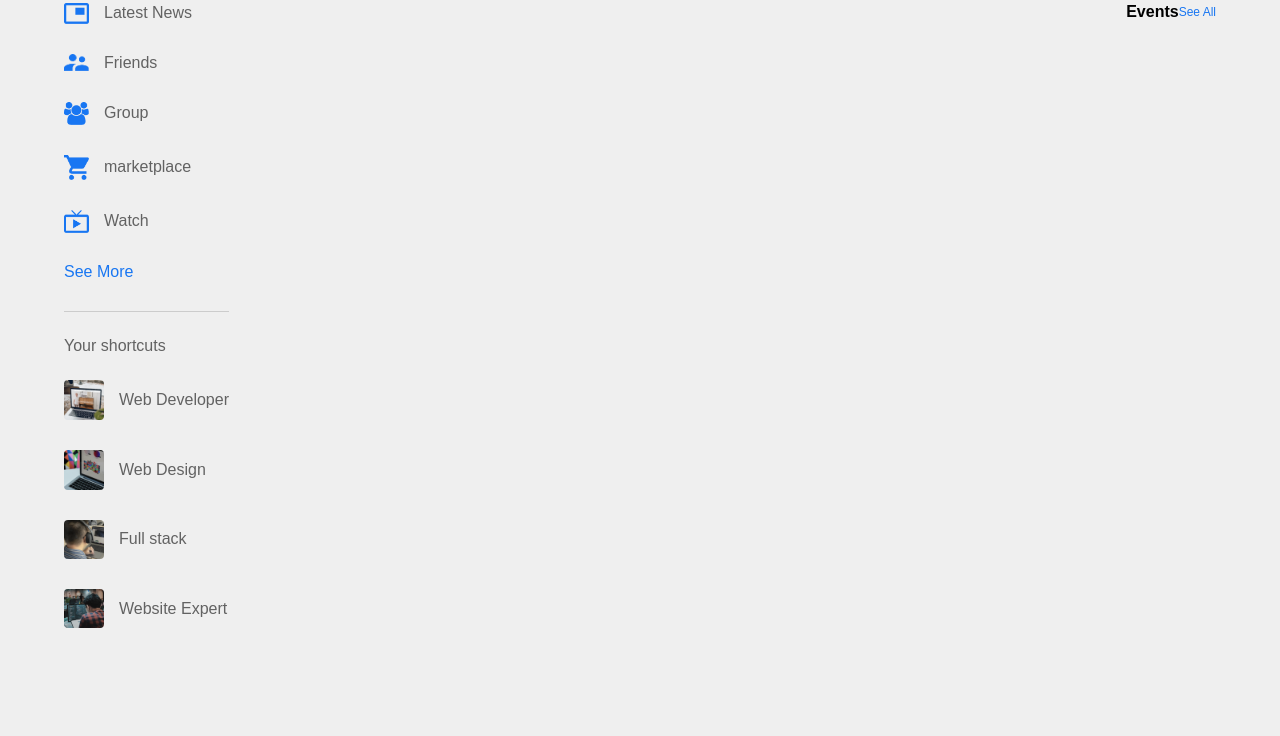
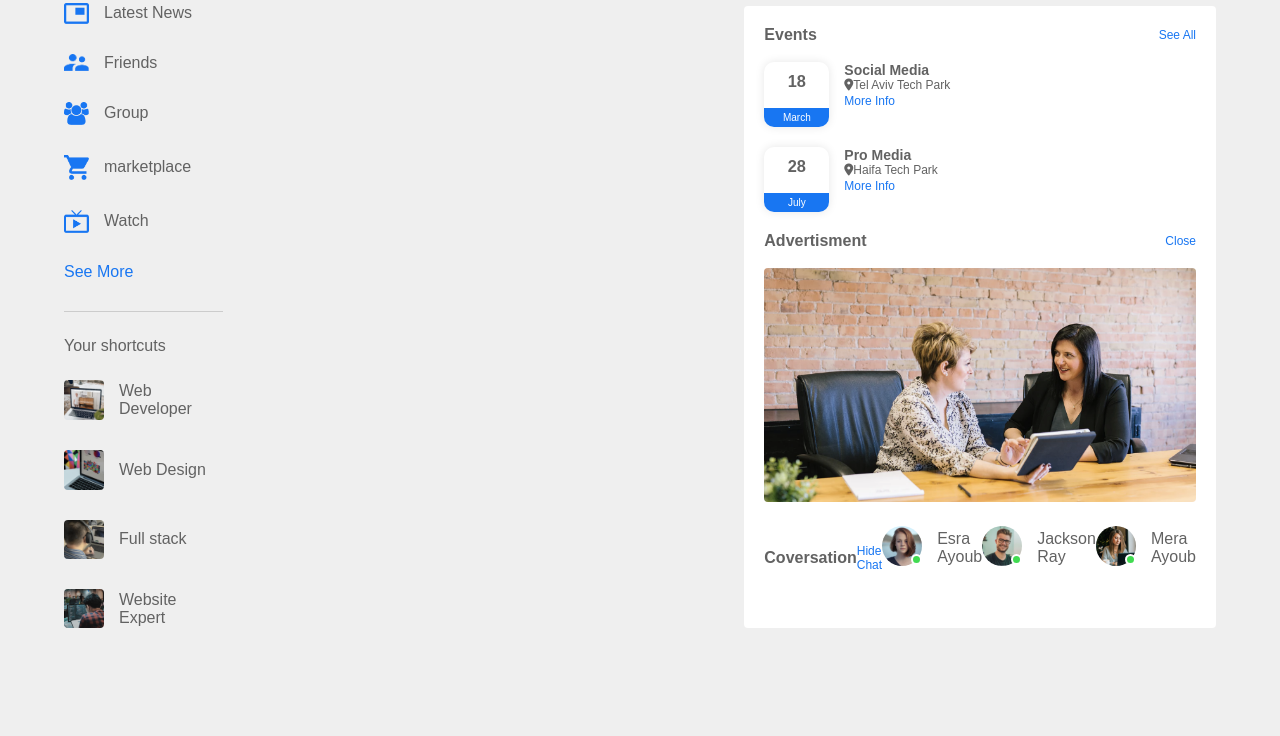
Before and after one commit to Esraaay12/FacebookP, a plain HTML site: page index.html in a window 1280 px wide. Shown: the part 64-800 px from the top of the page. Drawn offline with Linux system fonts and the light colour scheme.

Commit message:
add this New

```diff
--- a/index.html
+++ b/index.html
@@ -5,6 +5,7 @@
     <meta name="viewport" content="width=device-width, initial-scale=1.0">
     <title>FacebookWeb</title>
     <link rel="stylesheet" href="style.css">
+    <script src="https://kit.fontawesome.com/c4254e24a8.js" crossorigin="anonymous"></script>
 </head>
 <body>
     <nav>
@@ -47,14 +48,60 @@
             </div>
         </div>
         <div class="main-content"></div>
-        <div class="right-sidebare">
+    <div class="right-sidebar">
             <div class="sidebare-title">
                 <h4>Events</h4>
                 <a href="#"> See All </a>
             </div>
-
+            <div class="event">
+                <div class="left-event">
+                    <h3>18</h3>
+                    <span>March</span>
+                </div>
+                <div class="right-event">
+                    <h4>Social Media</h4>
+                    <p><i class="fas fa-map-marker-alt"></i>Tel Aviv Tech Park </p>
+                    <a href="#">More Info</a>
+                </div>
+            </div>
+            <div class="event">
+                <div class="left-event">
+                    <h3>28</h3>
+                    <span>July</span>
+                </div>
+                <div class="right-event">
+                    <h4>Pro Media</h4>
+                    <p><i class="fas fa-map-marker-alt"></i>Haifa Tech Park </p>
+                    <a href="#">More Info</a>
+                </div>
+            </div>
+            <div class="sidebare-title">
+                <h4>Advertisment</h4>
+                <a href="#"> Close </a>
+        </div>
+        <img src="images/advertisement.png" class="sidebare-ads">
+        <div class="sidebare-title">
+            <h4>Coversation</h4>
+            <a href="#"> Hide Chat </a>
+        <div class="online-list">
+            <div class="online">
+                <img src="images/member-1.png">
+            </div>
+            <p>Esra Ayoub</p>
+        </div>
+        <div class="online-list">
+            <div class="online">
+                <img src="images/member-2.png">
+            </div>
+            <p>Jackson Ray</p>
+        </div>
+        <div class="online-list">
+            <div class="online">
+                <img src="images/member-3.png">
+            </div>
+            <p>Mera Ayoub</p>
         </div>
     </div>
-
+ </div>
 </body>
 </html>
--- a/style.css
+++ b/style.css
@@ -2,6 +2,7 @@
     margin:0;
     padding: 0;
     font-family: 'poppins',sans-serif;
+    box-sizing: border-box;
 }
 body{
     background: #efefef;
@@ -94,6 +95,10 @@ nav {
     position: sticky;
     top:70px;
     align-self: flex-start;
+    background: #fff;
+    padding: 20px;
+    border-radius: 4px;
+    color: #626262;
 }
 .main-content{
     flex-basis: 47%;
@@ -141,3 +146,60 @@ nav {
     color: #1876f2;
     font-size: 12px;
 }
+.event {
+    display: flex;
+    font-size: 14px;
+    margin-bottom: 20px;
+}
+.left-event{
+    border-radius: 10px;
+    height: 65px;
+    width: 65px;
+    margin-right: 15px;
+    padding-top: 10px;
+    text-align: center;
+    position: relative;
+    overflow: hidden;
+    box-shadow: 0 0 10px rgba(0,0,0,0.1);
+}
+.event p{
+    font-size: 12px;
+}
+.event a{
+    font-size: 12px;
+    text-decoration: none;
+    color: #1876f2;
+}
+.left-event span{
+    position: absolute;
+    bottom: 0;
+    left: 0;
+    width: 100%;
+    background: #1876f2;
+    color: #fff;
+    font-size: 10px;
+    padding: 4px 0;
+}
+.sidebare-ads{
+    width:100%;
+    margin-bottom: 20px;
+    border-radius: 4px;
+}
+.online-list{
+    display: flex;
+    align-items: center;
+    margin-bottom: 20px;
+}
+.online-list .online img{
+    width: 40px;
+    border-radius: 50%;
+}
+.online-list .online{
+    width:40px;
+    border-radius: 50%;
+    margin-right: 15px;
+}
+.online-list .online::after{
+    top: unset;
+    bottom: 5px;
+}
```
